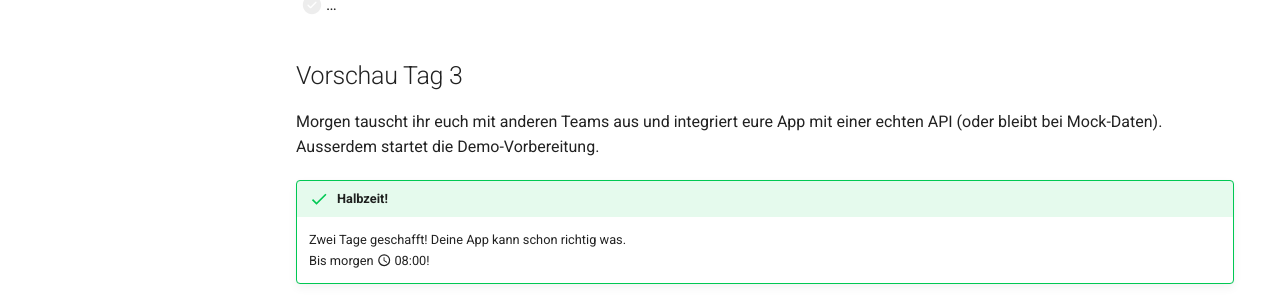
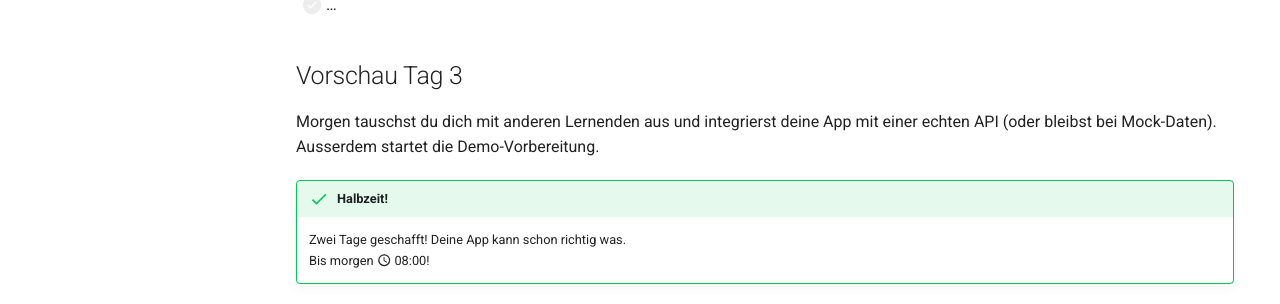
Before and after one commit to HeiligerG/ae-raumklima-bootcamp, an MkDocs documentation site: the page built from docs/tag-2/checkpoint.md, in a window 1280 px wide and 900 px high, scrolled down 1210 px. Shown: the part 528-832 px from the top of the window. Built offline with MkDocs 1.6.1 and Material for MkDocs 9.7.7, drawn with Linux system fonts in a browser that asks for light colours; emoji names are drawn with the system emoji font; comment, search, counter and statistics services are not loaded.

Commit message:
fix(tag-1, tag-2): Trainer-Team -> Trainer, ihr -> du (kleinere Fixes)
3 Stellen korrigiert:
- tag-1/projekt-dashboard.md: 'frag dein Trainer-Team' ->
  'frag deinen Trainer' (2 Stellen)
- tag-2/checkpoint.md: 'Morgen tauscht ihr euch' ->
  'Morgen tauschst du dich'
- tag-2/index.md: 'ihr App-Datenmodell' -> 'dein App-Datenmodell'

Joint-Sessions mit PE-Team bleiben unveraendert (sind
terminliche Veranstaltungen, kein Team-Work).

```diff
--- a/docs/tag-2/checkpoint.md
+++ b/docs/tag-2/checkpoint.md
@@ -52,7 +52,7 @@ Probier diese Werte in `data.json` (im ersten Eintrag) und prüf die Statusfarbe
 
 ## Vorschau Tag 3
 
-Morgen tauscht ihr euch mit anderen Teams aus und integriert eure App mit einer echten API (oder bleibt bei Mock-Daten). Ausserdem startet die Demo-Vorbereitung.
+Morgen tauschst du dich mit anderen Lernenden aus und integrierst deine App mit einer echten API (oder bleibst bei Mock-Daten). Ausserdem startet die Demo-Vorbereitung.
 
 !!! success "Halbzeit!"
     Zwei Tage geschafft! Deine App kann schon richtig was.
```
Also changed, not shown: docs/tag-1/projekt-dashboard.md (+1 -1 lines), docs/tag-2/index.md (+1 -1 lines).
